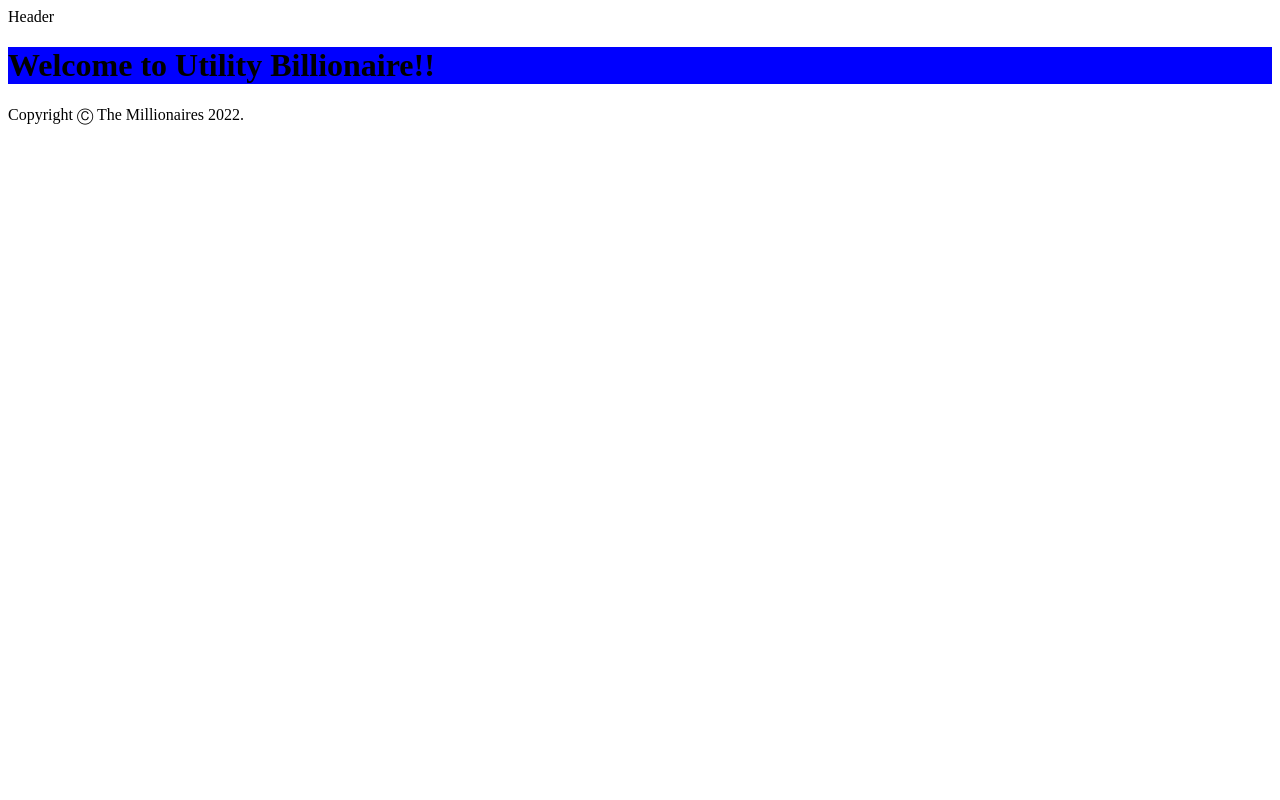
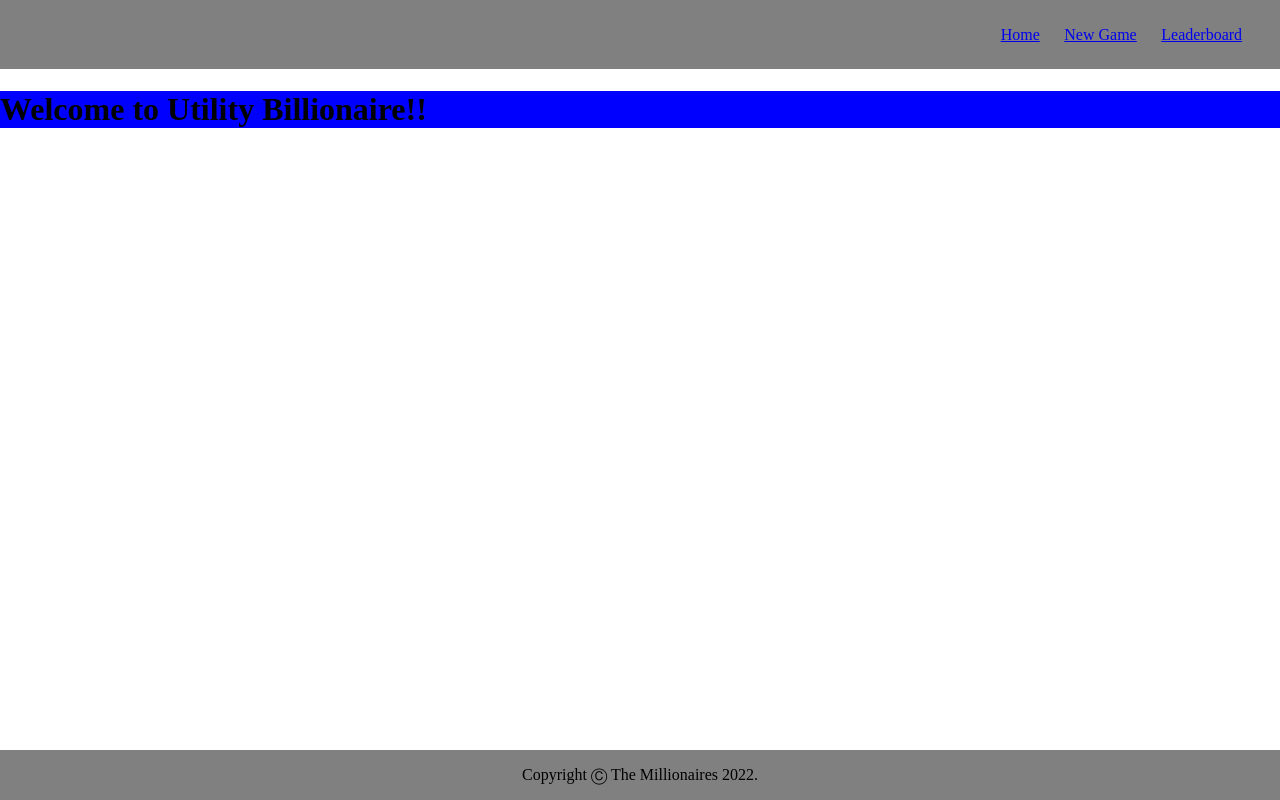
Before and after one commit to azotamiota/utility-billionaire, a React (Vite) app: page / in a window 1280 px wide. Built offline with nearby package versions, Linux system fonts and the light colour scheme.

Commit message:
footer & header

```diff
--- a/package.json
+++ b/package.json
@@ -23,6 +23,7 @@
     "react": "^18.2.0",
     "react-confetti": "^6.1.0",
     "react-dom": "^18.2.0",
+    "react-icons": "^4.4.0",
     "react-router-dom": "^6.3.0",
     "vite": "^3.0.9"
   },
--- a/src/App.jsx
+++ b/src/App.jsx
@@ -2,10 +2,10 @@ import React from "react";
 import { Route, Routes } from "react-router-dom"
 
 import { HomePage, CreateGame, JoinGame, WaitingRoom, Game, Result, Leaderboard, NotFound } from "./pages"
-import { Header, Footer } from "./components"
+import { Header, Footer, NavBar } from "./components"
 const App = () => {
     return <Routes>
-                <Route path="/" element={<><Header /><HomePage /><Footer /></>}></Route>
+                <Route path="/" element={<><NavBar /><HomePage /><Footer /></>}></Route>
                 <Route path="/create" element={<><Header /><CreateGame /><Footer /></>}></Route>
                 <Route path="/join" element={<><Header /><JoinGame /><Footer /></>}></Route>
                 <Route path="/waiting" element={<><Header /><WaitingRoom /><Footer /></>}></Route>
--- a/src/components/Footer/index.jsx
+++ b/src/components/Footer/index.jsx
@@ -3,7 +3,7 @@ import styles from './index.module.css'
 
 function Footer() {
   return (
-    <footer>Copyright Ⓒ The Millionaires 2022.</footer>
+    <footer className={styles.footer}><p>Copyright Ⓒ The Millionaires 2022.</p></footer>
   )
 }
 
--- a/src/components/Footer/index.module.css
+++ b/src/components/Footer/index.module.css
@@ -0,0 +1,8 @@
+.footer {
+    position: fixed;
+    left: 0;
+    bottom: 0;
+    width: 100%;
+    background-color: grey;
+    text-align: center;
+}
--- /dev/null
+++ b/src/components/NavBar/DefaultNavigation.jsx
@@ -0,0 +1,14 @@
+import React from "react";
+import styles from "./index.module.css"
+
+import NavLinks from "./NavLinks";
+
+const DefaultNavigation = () => {
+    return (
+        <nav className={styles.navbar}>
+            <NavLinks />
+        </nav>
+    )
+}
+
+export default DefaultNavigation
--- /dev/null
+++ b/src/components/NavBar/MobileNavigation.jsx
@@ -0,0 +1,23 @@
+import React from "react";
+import { IoMenuSharp, IoCloseSharp } from "react-icons/io5"
+import { useState } from "react"
+
+import NavLinks from "./NavLinks";
+import styles from "./index.module.css"
+
+const MobileNavigation = () => {
+
+    const [open, setOpen] = useState(false)
+
+    const hamburgerIcon = <IoMenuSharp className={styles.hamburger} size="40px" color="black" onClick={() => setOpen(!open)}/>
+    const closeIcon = <IoCloseSharp className={styles.hamburger} size="40px" color="black" onClick={() => setOpen(!open)}/>
+
+    return (
+        <nav className={styles.mobileNavBar}>
+            {open ? closeIcon : hamburgerIcon}
+            {open && <NavLinks />}
+        </nav>
+    )
+}
+
+export default MobileNavigation
--- /dev/null
+++ b/src/components/NavBar/NavLinks.jsx
@@ -0,0 +1,18 @@
+import React from "react"
+import { NavLink, useNavigate } from "react-router-dom"
+
+import styles from "./index.module.css"
+
+const NavLinks = () => {
+    const navigate = useNavigate()
+    return (
+            <div className={styles.navLinksContainer}>
+                <NavLink to="/">Home</NavLink>
+                <NavLink to="/create">New Game</NavLink>
+                <NavLink to="/leaderboard">Leaderboard</NavLink>
+            </div>
+
+    )
+}
+
+export default NavLinks
--- /dev/null
+++ b/src/components/NavBar/index.jsx
@@ -0,0 +1,16 @@
+import React from "react";
+import styles from "./index.module.css"
+
+import DefaultNavigation from "./DefaultNavigation"
+import MobileNavigation from "./MobileNavigation"
+
+function NavBar() {
+    return (
+        <div className={styles.navContainer}>
+            <DefaultNavigation />
+            <MobileNavigation />
+        </div>
+    )
+}
+
+export default NavBar
--- /dev/null
+++ b/src/components/NavBar/index.module.css
@@ -0,0 +1,59 @@
+.navContainer {
+    background-color: grey;
+    padding: 2%;
+    display: flex;
+    justify-content: center;
+    align-items: center;
+}
+
+.navbar {
+    width: 100%;
+    display: flex;
+    justify-content: center;
+    align-items: center;
+}
+
+.navLinksContainer {
+    width: 100%;
+    display: flex;
+    justify-content: flex-end;
+    align-items: center;
+}
+
+a {
+    margin-left: 1%;
+    margin-right: 1%;
+}
+
+.mobileNavBar {
+    display: none;
+}
+
+@media (max-width: 990px) {
+    .navbar {
+        display: none;
+    }
+
+    .mobileNavBar {
+        display: flex;
+        align-items: center;
+        background-color: red;
+    }
+
+    .hamburger {
+        position: absolute;
+        right: 3%;
+        cursor: pointer;
+    }
+
+    .navLinksContainer {
+        display: flex;
+        flex-direction: column;
+        position: absolute;
+        top: 50px;
+        width: 100%;
+        right: 0;
+        background-color: grey;
+    }
+
+}
--- a/src/components/index.jsx
+++ b/src/components/index.jsx
@@ -1,2 +1,3 @@
 export { default as Header } from "./Header"
 export { default as Footer } from "./Footer"
+export { default as NavBar } from "./NavBar"
--- a/src/index.jsx
+++ b/src/index.jsx
@@ -3,6 +3,7 @@ import { createRoot } from "react-dom/client"
 import { BrowserRouter } from "react-router-dom"
 
 import App from "./App"
+import "./styles.css"
 
 const root = createRoot(document.getElementById("root"))
 root.render(<BrowserRouter>
--- /dev/null
+++ b/src/styles.css
@@ -0,0 +1,4 @@
+body {
+    margin: 0;
+    min-height: 100vh;
+}
```
Also changed, not shown: 1 other file (tests, documents, lock files or other folders).
